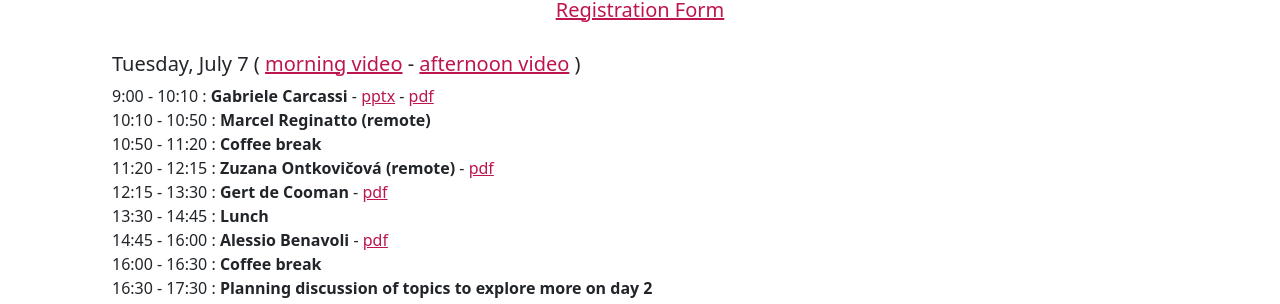
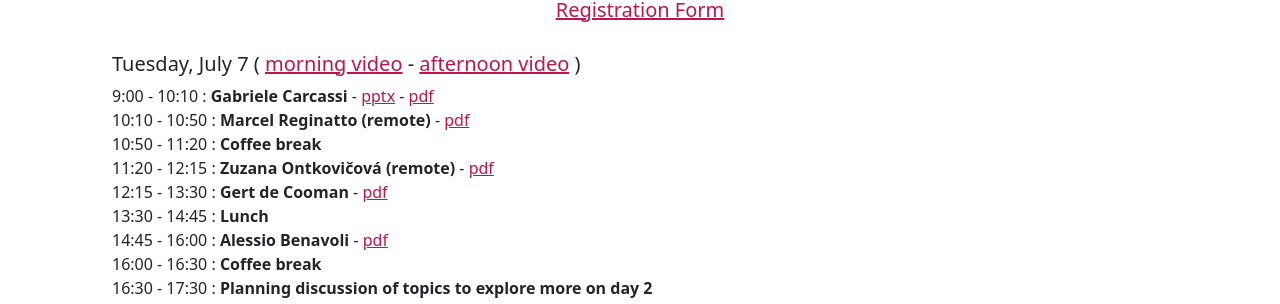
Before and after one commit to assumptionsofphysics/assumptionsofphysics.github.io, a Jekyll site: the page built from events/2026WSNonAdditive/index.html, in a window 1280 px wide and 900 px high, scrolled down 475 px. Shown: the part 151-455 px from the top of the window. Built offline with Jekyll 4.4.1, drawn with Linux system fonts in a browser that asks for light colours; nearby versions of some CDN libraries; some web fonts are replaced; a script that is not in the unit is left out.

```diff
--- a/events/2026WSNonAdditive/index.html
+++ b/events/2026WSNonAdditive/index.html
@@ -28,7 +28,9 @@ title: Non-Additive Measures and Generalized Probabilities in Physics
 
         </br>
 
-        10:10 - 10:50 : <b>Marcel Reginatto (remote)</b>
+        10:10 - 10:50 : <b>Marcel Reginatto (remote)</b> -
+        <a href="Non-AdditiveWorkshop2026-Reginatto.pdf">pdf</a>
+
         </br>
 
         10:50 - 11:20 : <b>Coffee break</b>
```
Also changed, not shown: 1 other file.
